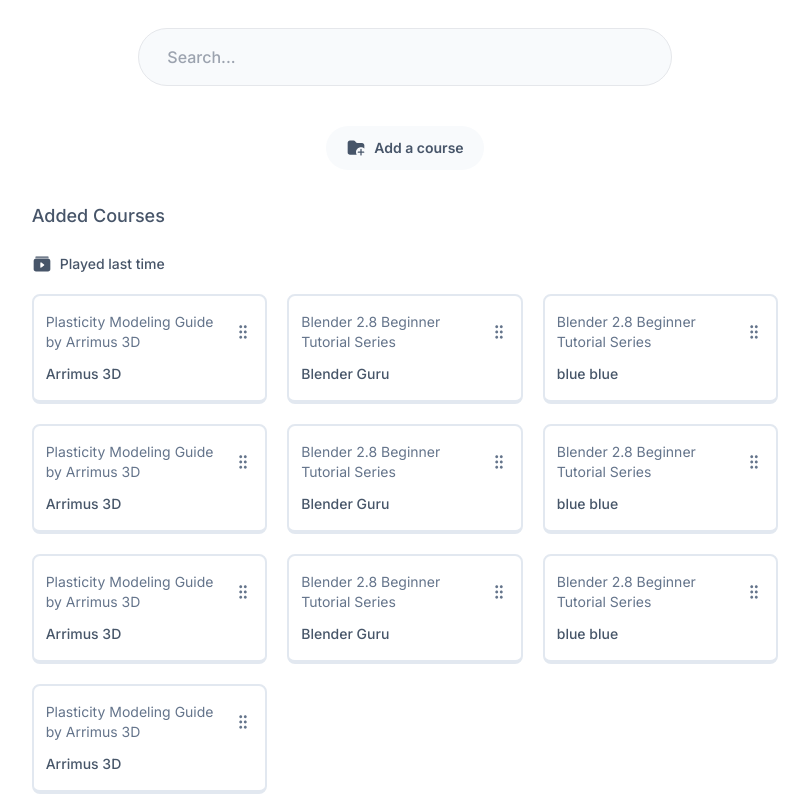
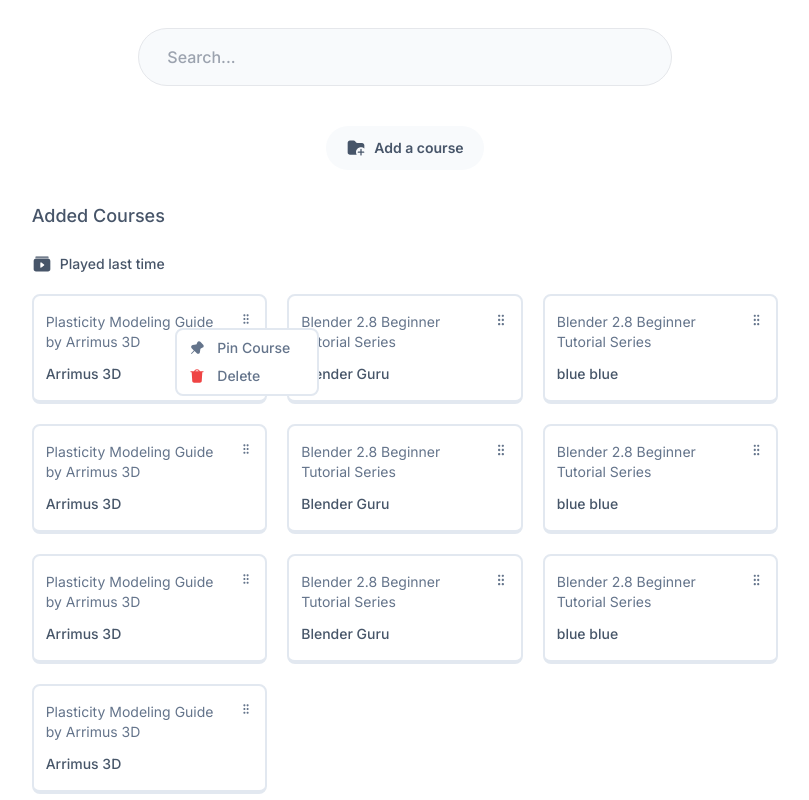
Before and after one commit to thisisamank/desk, a Next.js app in the folder desk-ui/: page / in a window 1280 px wide. Both pictures are taken after a click on the picture 478 px from the left and 332 px from the top of the page. Shown: the whole page, without its empty margins (235-1044 px from the left). Built offline with nearby package versions, Linux system fonts and the light colour scheme.

Commit message:
added grid menu

```diff
--- a/desk-ui/src/app/components/Card.tsx
+++ b/desk-ui/src/app/components/Card.tsx
@@ -1,8 +1,13 @@
+"use client"
+
 import React from 'react'
+import { useState } from 'react';
 import { mockData } from '../utils/mockData'
 import Image from 'next/image';
 import dotLogo from '@/../public/assets/dot-grid-logo.svg'
 import { exceedWords } from '../utils/helper';
+import trashCan from '@/../public/assets/trash-can-simple-logo.svg'
+import pinLogo from '@/../public/assets/pin-logo.svg'
 
 interface CardProps {
     name: string;
@@ -10,13 +15,35 @@
 }
 
 const Card = ({name , author} : CardProps) => {
+  const [isGridOpen , setIsGridOpen] = useState(false)
+
+ const handleGridClick = () => {
+    setIsGridOpen(!isGridOpen)
+ }
+
   return (
     <div className='w-fit h-fit py-4 px-3 border-[#E2E8F0] border-2 rounded-lg border-b-4'>
       <div className='flex space-x-2'>
         <h1 className='text-[#64748B] text-sm max-w-60'>
           {exceedWords(name, 40)}
         </h1>
-        <Image src={dotLogo} alt='dotLogo' style={{cursor : "pointer"}} />
+        <div className='relative'>
+     <Image src={dotLogo} alt='dotLogo' className='cursor-pointer' onClick={handleGridClick} />
+     {isGridOpen && (
+  <div className='absolute bg-white border-[#E2E8F0] border-2 rounded-lg w-36 h-fit top-4 -left-16 z-10'>
+    <ul className='space-y-2 py-2'>
+      <li className='flex items-center px-3 space-x-3'>
+        <Image src={pinLogo} alt='pin-logo' />
+        <span className='text-[#64748B] text-sm font-medium'>Pin Course</span>
+      </li>
+      <li className='flex items-center px-3 space-x-3'>
+        <Image src={trashCan} alt='pin-logo' />
+        <span className='text-[#64748B] text-sm font-medium'>Delete</span>
+      </li>
+    </ul>
+  </div>
+)}
+      </div>
       </div>
       <p className='text-[#475669] text-sm pt-3 font-medium'>
         {exceedWords(author, 20)}
```
Also changed, not shown: desk-ui/public/assets/pin-logo.svg (added), desk-ui/public/assets/trash-can-simple-logo.svg (added).
